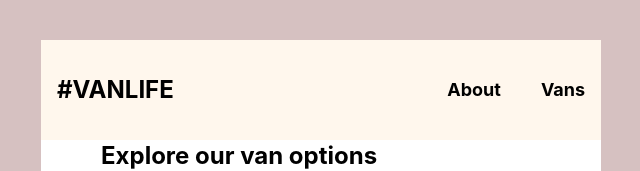
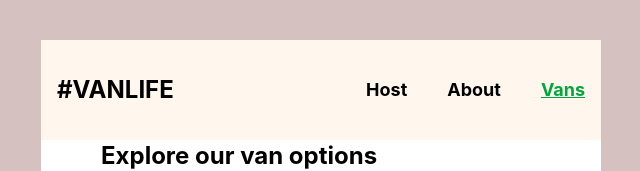
Before and after one commit to thierry-byiringiro/vanProject, a React (Vite) app: page /vans in a window 1280 px wide. Shown: the top 171 px of the page, without its empty margins (319-959 px from the left). Built offline with nearby package versions, Linux system fonts and the light colour scheme; no server answers; what miragejs would draw is missing.

Commit message:
added the host route

```diff
--- a/src/component/Navbar.jsx
+++ b/src/component/Navbar.jsx
@@ -7,9 +7,30 @@ export default function NavBar() {
           <h1 className="font-bold text-2xl">#VANLIFE</h1>
         </NavLink>
         <div className="flex text-lg font-bold space-x-10">
-          <NavLink to="/" className="hover:underline"></NavLink>
-          <NavLink to="/about" className="hover:underline">About</NavLink>
-          <NavLink to="/vans" className="hover:underline">Vans</NavLink>
+          <NavLink
+            to="/host"
+            className={({ isActive }) =>
+              `${isActive ? "underline text-green-600" : ""} hover:underline`
+            }
+          >
+            Host
+          </NavLink>
+          <NavLink
+            to="/about"
+            className={({ isActive }) =>
+              `${isActive ? "underline text-green-600" : ""} hover:underline`
+            }
+          >
+            About
+          </NavLink>
+          <NavLink
+            to="/vans"
+            className={({ isActive }) =>
+              `${isActive ? "underline text-green-600" : ""} hover:underline`
+            }
+          >
+            Vans
+          </NavLink>
         </div>
       </div>
     </>
```
